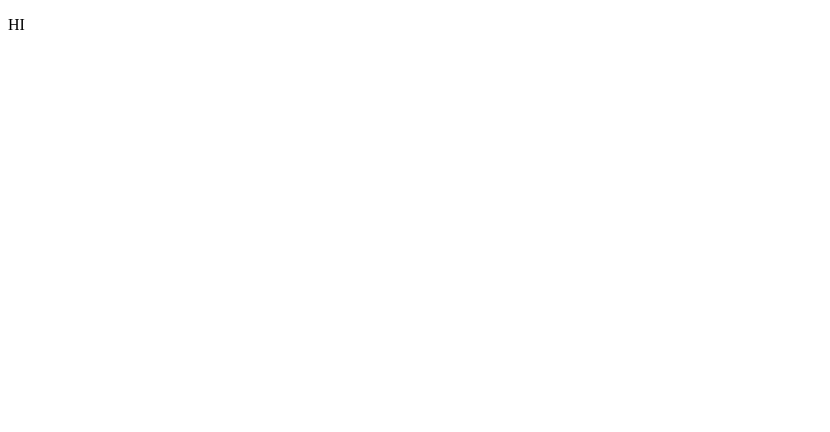
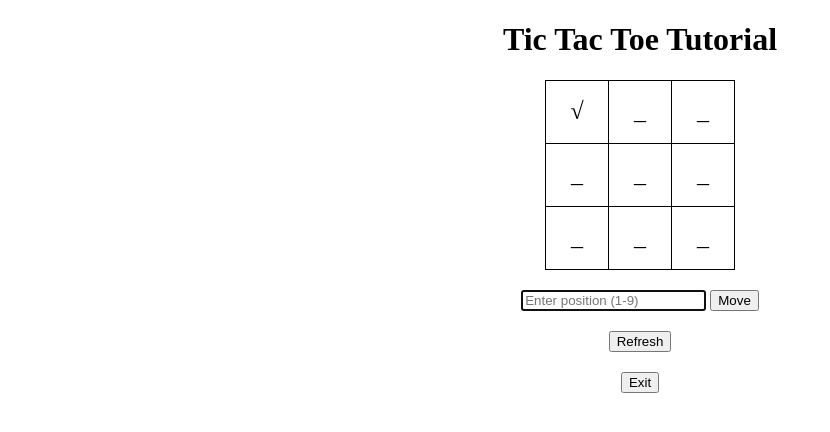
Before and after one commit to MogitBT/Tic_Tac_Toe---Web-based, a Flask app: page /tutorial in a window 1280 px wide. Before the commit the part shown is almost empty. Shown: the top 432 px of the page, without its empty margins (0-830 px from the left). Run offline with Flask 3, Linux system fonts and the light colour scheme.

Commit message:
"Refactor Game logic, update templates for home and tutorial pages, and modify routes and functions in app.py"

```diff
--- a/app.py
+++ b/app.py
@@ -1,64 +1,9 @@
-import random
 from flask import Flask, render_template, request, redirect, url_for
+from game import Game
 
 app = Flask(__name__)
 
-class Game:
-    structure = ["_" for _ in range(9)]
-    current_player = 'X'
-
-    @staticmethod
-    def layout():
-        return [Game.structure[i:i+3] for i in range(0, 9, 3)]
-
-    @staticmethod
-    def user_input(position, player):
-        if position.isdigit() and int(position) in range(1, 10):
-            if Game.structure[int(position) - 1] == "_":
-                Game.structure[int(position) - 1] = player
-                return True
-            else:
-                return False
-        return False
-
-    @staticmethod
-    def check(player):
-        combinations = [
-            [0, 1, 2], [3, 4, 5], [6, 7, 8],
-            [0, 3, 6], [1, 4, 7], [2, 5, 8],
-            [0, 4, 8], [2, 4, 6]
-        ]
-        for possibility in combinations:
-            if all(Game.structure[i] == player for i in possibility):
-                return True
-        return False
-
-    @staticmethod
-    def draw():
-        return "_" not in Game.structure
-
-    @staticmethod
-    def refresh():
-        Game.structure = ["_" for _ in range(9)]
-        Game.current_player = 'X'
-
-    @staticmethod
-    def update(position, player):
-        if Game.user_input(position, player):
-            if Game.check(player):
-                Game.refresh()
-                return f'Player {player} won!'
-            elif Game.draw():
-                Game.refresh()
-                return 'Match Draw!'
-            else:
-                Game.current_player = 'O' if player == 'X' else 'X'
-                return ''
-        else:
-            return 'Invalid move'
-
-
-@app.route('/', methods=['GET','POST'])
+@app.route('/', methods=['GET', 'POST'])
 def home():
     return render_template('home.html')
 
@@ -82,7 +27,9 @@ def single_player():
 
 @app.route('/tutorial')
 def tutorial():
-    return render_template('tutorial.html')
+    Game.refresh()
+    Game.tutorial_logic()
+    return render_template('tutorial.html', game=Game.layout(), current_player=Game.current_player)
 
 @app.route('/doubleplayer_move', methods=['POST'])
 def doubleplayer_move():
@@ -101,60 +48,17 @@ def singleplayer_move():
     message = Game.update(position, player)
 
     if Game.current_player == 'O' and not message:
-        message = bot_move_logic()
+        message = Game.bot_move_logic()
 
     return render_template('single_player.html', game=Game.layout(), current_player=Game.current_player, message=message)
 
-def bot_move_logic():
-    player = 'O'
-    combinations = [
-        [0, 1, 2], [3, 4, 5], [6, 7, 8],
-        [0, 3, 6], [1, 4, 7], [2, 5, 8],
-        [0, 4, 8], [2, 4, 6]
-    ]
-    position = -1
+@app.route('/tutorial_move', methods=['POST'])
+def tutorial_move():
+    player = request.form['player']
+    position = request.form['position']
 
-    # Check for winning move
-    for combination in combinations:
-        bot_count = 0
-        empty_spot = -1
-        for i in combination:
-            if Game.structure[i] == 'O':
-                bot_count += 1
-            elif Game.structure[i] == '_':
-                empty_spot = i
-        if bot_count == 2 and empty_spot != -1:
-            position = empty_spot
-            break
-
-    # Block opponent's winning move
-    if position == -1:
-        for combination in combinations:
-            player_count = 0
-            empty_spot = -1
-            for i in combination:
-                if Game.structure[i] == 'X':
-                    player_count += 1
-                elif Game.structure[i] == '_':
-                    empty_spot = i
-            if player_count == 2 and empty_spot != -1:
-                position = empty_spot
-                break
-
-    # Take the center spot if available
-    if position == -1 and Game.structure[4] == '_':
-        position = 4
-
-    # Take any available spot
-    if position == -1:
-        empty_positions = [i for i in range(9) if Game.structure[i] == '_']
-        if empty_positions:
-            position = random.choice(empty_positions)
-
-    position = str(position + 1)
-    message = Game.update(position, 'O')
-
-    return message
+    message = Game.tutorial_update(position)
+    return render_template('tutorial.html', game=Game.layout(), current_player=Game.current_player, message=message)
 
 @app.route('/refresh', methods=['POST'])
 def refresh():
@@ -162,9 +66,10 @@ def refresh():
     Game.refresh()
     if source == 'single_player':
         return redirect(url_for('single_player'))
+    elif source == 'tutorial':
+        return redirect(url_for('tutorial'))
     else:
         return redirect(url_for('double_player'))
 
-
 if __name__ == '__main__':
     app.run(debug=True)
--- /dev/null
+++ b/game.py
@@ -0,0 +1,145 @@
+import random
+class Game:
+    structure = ["_" for _ in range(9)]
+    current_player = 'X'
+    tutorial_step = 0
+    hint_index = 0
+    tutorial_count = 0
+    combination = [
+        [0, 1, 2], [3, 4, 5], [6, 7, 8],
+        [0, 3, 6], [1, 4, 7], [2, 5, 8],
+        [0, 4, 8], [2, 4, 6]
+    ]
+    bot_combination = [
+        [6, 4, 8], [1, 8, 6], [0, 4, 2],
+        [2, 4, 8], [0, 2, 8], [0, 4, 6],
+        [1, 6, 4], [1, 3, 7]
+    ]
+
+    def layout():
+        return [Game.structure[i:i+3] for i in range(0, 9, 3)]
+
+    def user_input(position, player):
+        if position.isdigit() and int(position) in range(1, 10):
+            if Game.structure[int(position) - 1] == "_":
+                Game.structure[int(position) - 1] = player
+                return True
+            else:
+                return False
+        return False
+
+    def check(player):
+        for possibility in Game.combination:
+            if all(Game.structure[i] == player for i in possibility):
+                return True
+        return False
+
+    def draw():
+        if "_" not in Game.structure:
+            return True
+
+    def refresh():
+        Game.structure = ["_" for _ in range(9)]
+        Game.current_player = 'X'
+        Game.tutorial_step = 0
+        Game.hint_index = 0
+
+    def update(position, player):
+        if Game.user_input(position, player):
+            if Game.check(player):
+                Game.refresh()
+                return f'Player {player} won!'
+            elif Game.draw():
+                Game.refresh()
+                return 'Match Draw!'
+            else:
+                Game.current_player = 'O' if player == 'X' else 'X'
+                return ''
+        else:
+            return 'Invalid move'
+
+    def bot_move_logic():
+        combinations = [
+            [0, 1, 2], [3, 4, 5], [6, 7, 8],
+            [0, 3, 6], [1, 4, 7], [2, 5, 8],
+            [0, 4, 8], [2, 4, 6]
+        ]
+        position = -1
+
+        for combination in combinations:
+            bot_count = 0
+            empty_spot = -1
+            for i in combination:
+                if Game.structure[i] == 'O':
+                    bot_count += 1
+                elif Game.structure[i] == '_':
+                    empty_spot = i
+            if bot_count == 2 and empty_spot != -1:
+                position = empty_spot
+                break
+
+        if position == -1:
+            for combination in combinations:
+                player_count = 0
+                empty_spot = -1
+                for i in combination:
+                    if Game.structure[i] == 'X':
+                        player_count += 1
+                    elif Game.structure[i] == '_':
+                        empty_spot = i
+                if player_count == 2 and empty_spot != -1:
+                    position = empty_spot
+                    break
+
+        if position == -1 and Game.structure[4] == '_':
+            position = 4
+
+        if position == -1:
+            empty_positions = [i for i in range(9) if Game.structure[i] == '_']
+            if empty_positions:
+                position = random.choice(empty_positions)
+
+        position = str(position + 1)
+        message = Game.update(position, 'O')
+
+        return message
+
+    def tutorial_update(position):
+        if position.isdigit() and int(position) in range(1, 10):
+            pos_index = int(position) - 1
+            if Game.tutorial_step <= len(Game.combination):
+                expected_positions = Game.combination[Game.tutorial_count]
+                if pos_index == expected_positions[Game.hint_index]:
+                    Game.structure[pos_index] = "X"
+                    Game.hint_index += 1
+                    if Game.hint_index == len(expected_positions):
+                        Game.tutorial_step += 1
+                        Game.hint_index = 0
+                        if Game.tutorial_step < len(Game.combination):
+                            Game.refresh()
+                            Game.tutorial_count += 1
+                            tutorial_logic()
+                            return "Well done! Proceeded to the next level."
+                        else:
+                            return "Tutorial complete! You've learned all the steps."
+                    bot_positions = Game.bot_combination[Game.tutorial_step]
+                    for bot_pos in bot_positions:
+                        if Game.structure[bot_pos] == '_':
+                            Game.structure[bot_pos] = "O"
+                            break
+                    tutorial_logic()
+                    return "Correct move! Now it's your turn again."
+                else:
+                    return "Incorrect position. Try again."
+            else:
+                return "Tutorial complete! You've learned all the steps."
+        else:
+            return "Invalid input. Please enter a number between 1 and 9."
+
+    def tutorial_logic():
+        if Game.tutorial_step <= len(Game.combination):
+            next_hint_position = Game.combination[Game.tutorial_count][Game.hint_index]
+            if Game.structure[next_hint_position] == "_":
+                Game.structure[next_hint_position] = "√"
+        else:
+            Game.refresh()
--- a/templates/tutorial.html
+++ b/templates/tutorial.html
@@ -2,10 +2,55 @@
 <html lang="en">
 <head>
     <meta charset="UTF-8">
-        <meta name="viewport" content="width=device-width, initial-scale=1.0">
-        <title>Tutorail</title>
+    <title>Tutorial</title>
+    <style>
+        table {
+            margin: 20px auto;
+            border-collapse: collapse;
+        }
+        td {
+            width: 60px;
+            height: 60px;
+            text-align: center;
+            border: 1px solid #000;
+            font-size: 24px;
+        }
+        form {
+            display: inline;
+        }
+    </style>
 </head>
 <body>
-        <p>HI</p>
+    <h1 style="text-align: center;">Tic Tac Toe Tutorial</h1>
+    <table>
+        {% for row in game %}
+            <tr>
+                {% for cell in row %}
+                    <td>{{ cell }}</td>
+                {% endfor %}
+            </tr>
+        {% endfor %}
+    </table>
+    <div style="text-align: center;">
+        <form action="{{ url_for('tutorial_move') }}" method="post">
+            <input type="hidden" name="player" value="X">
+            <input type="text" name="position" placeholder="Enter position (1-9)" autofocus>
+            <button type="submit">Move</button>
+        </form>
+    </div>
+    <div style="text-align: center; margin-top: 20px;">
+        <form action="{{ url_for('refresh') }}" method="post">
+            <input type="hidden" name="source" value="tutorial">
+            <button type="submit">Refresh</button>
+        </form>
+    </div>
+    <div style='text-align:center; margin-top:20px;'>
+        <form action="{{url_for('home')}}" method="post">
+            <button type="submit">Exit</button>
+        </form>
+    </div>
+    <div style="text-align: center; color: red;">
+        {{ message }}
+    </div>
 </body>
 </html>
```
Also changed, not shown: templates/home.html (+14 -3 lines). Lines whose indentation alone changed are shown as unchanged.
